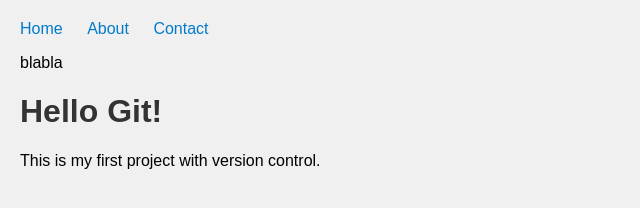
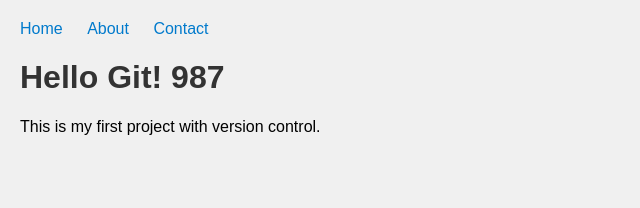
Before and after one commit to AriantiKartika/my-web-project, a plain HTML site: page index.html in a window 1280 px wide. Shown: the whole page, without its empty margins (0-640 px from the left). Drawn offline with Linux system fonts and the light colour scheme.

Commit message:
Update index.html

```diff
--- a/index.html
+++ b/index.html
@@ -12,9 +12,8 @@
             <li><a href="#contact">Contact</a></li>
         </ul>
     </nav>
-    blabla
 
-    <h1>Hello Git!</h1>
+    <h1>Hello Git! 987</h1>
     <p>This is my first project with version control.</p>
 </body>
 </html>
```
